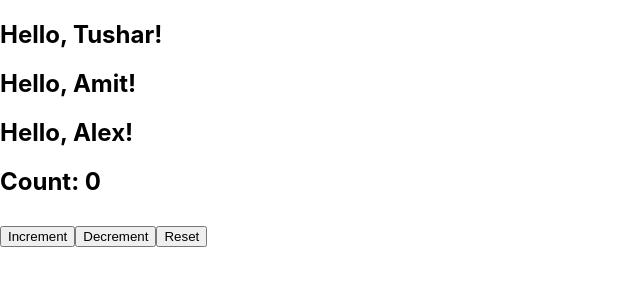
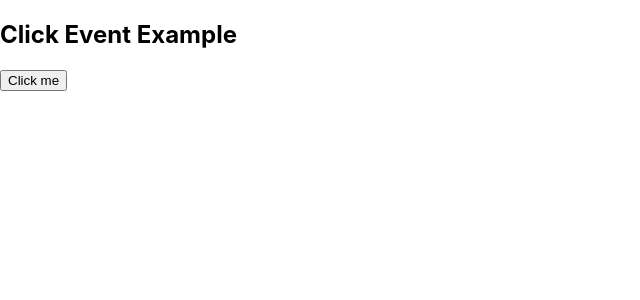
Before and after one commit to TusharKcode/web_development, a React (Create React App) app in the folder my-react-portfolio/: page / in a window 1280 px wide. Shown: the top 300 px of the page, without its empty margins (0-640 px from the left). Built offline with nearby package versions, Linux system fonts and the light colour scheme.

Commit message:
Event Handling

```diff
--- a/my-react-portfolio/src/App.js
+++ b/my-react-portfolio/src/App.js
@@ -1,13 +1,9 @@
-import GreetUs from "./GreetUs"
-import Counter from "./Counter";
+import ClickEvent from "./ClickEvent";
+
 function App(){
   return(
     <>
-      <GreetUs name="Tushar" />
-      <GreetUs name="Amit" />
-      <GreetUs name="Alex" />
-
-      <Counter />
+      <ClickEvent />
   </>
   );
 
--- /dev/null
+++ b/my-react-portfolio/src/ClickEvent.js
@@ -0,0 +1,14 @@
+function ClickEvent(){
+    function handleClick(){
+        alert("You Clicked the button!");
+    }
+
+    return(
+        <div>
+            <h2>Click Event Example</h2>
+            <button onClick={handleClick}>Click me</button>
+        </div>
+    );
+}
+
+export default ClickEvent;
```
